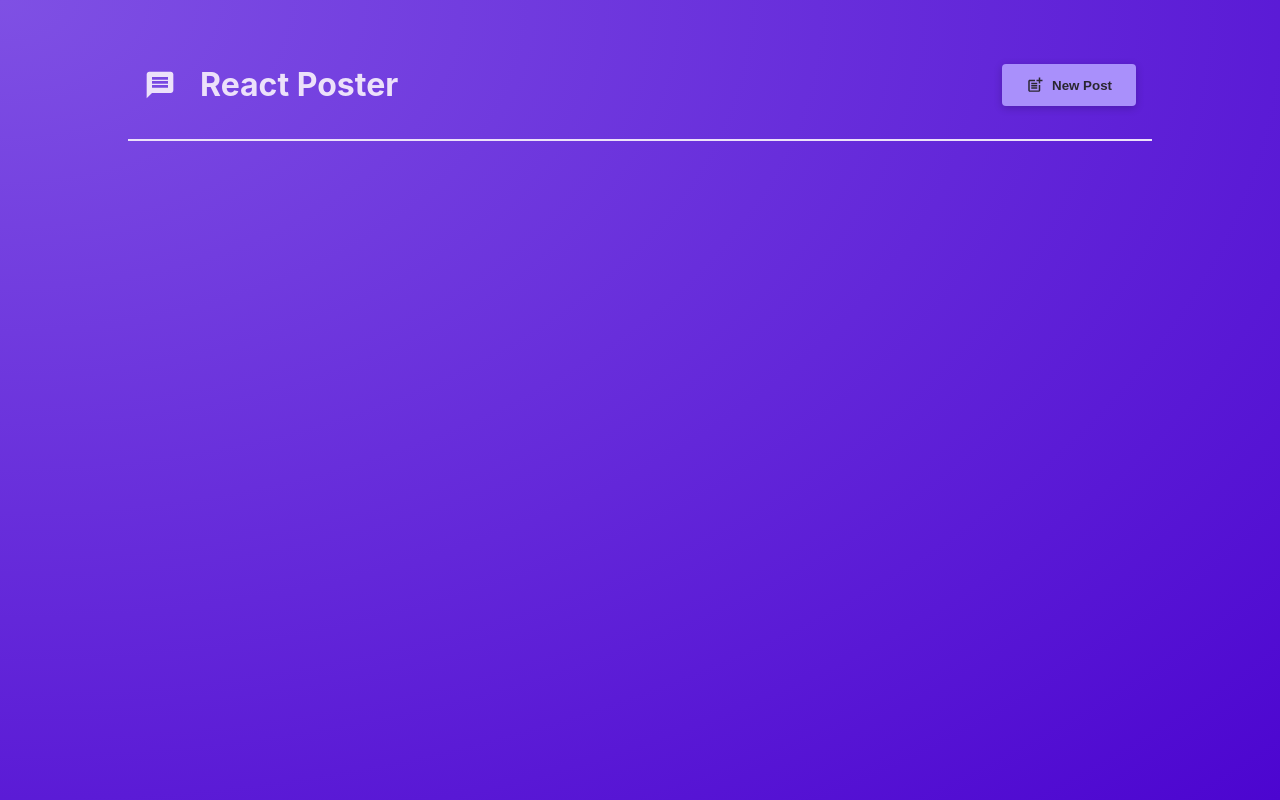
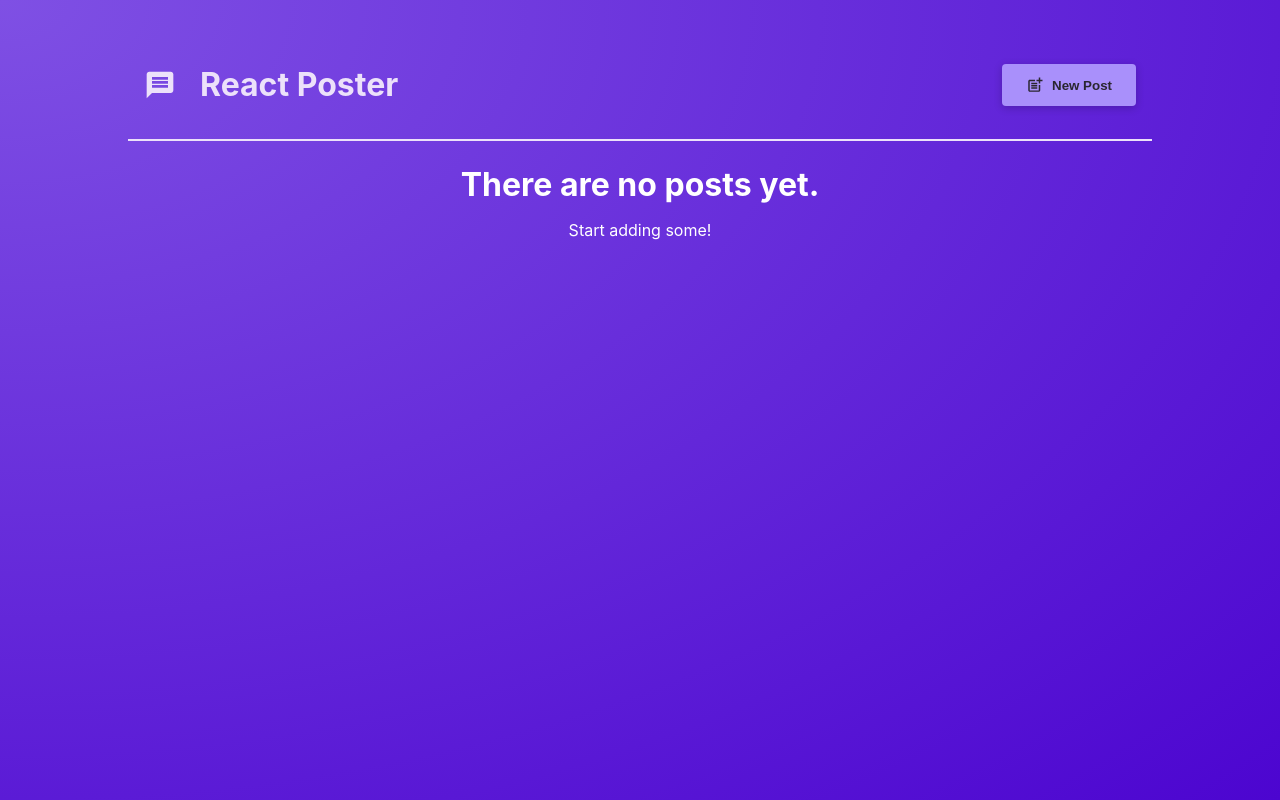
Before and after one commit to thakurbhanu021/Poster-App-ReactJs, a React (Vite) app: page / in a window 1280 px wide. Built offline with nearby package versions, Linux system fonts and the light colour scheme.

Commit message:
conditional rendering or list items

```diff
--- a/src/components/PostList.jsx
+++ b/src/components/PostList.jsx
@@ -17,12 +17,17 @@ const PostList = ({ onPosting, onStopPosting }) => {
           <NewPost onClose={onStopPosting} onAddPost={addPostHandler} />
         </Modal>
       ) : null}
-
-      <ul className={classes.posts}>
-        {posts.map((post) => (
-          <Post key={post.body} author={post.author} text={post.body} />
-        ))}
-      </ul>
+      {posts.length > 0 && (
+        <ul className={classes.posts}>
+          {posts.map((post) => (
+            <Post key={post.body} author={post.author} text={post.body} />
+          ))}
+        </ul>
+      )}
+      {posts.length === 0 && <div style={{alignItems: "center" , color: 'white'}}>
+        <h1>There are no posts yet.</h1>
+        <p>Start adding some!</p>
+      </div>}
     </>
   );
 };
```
